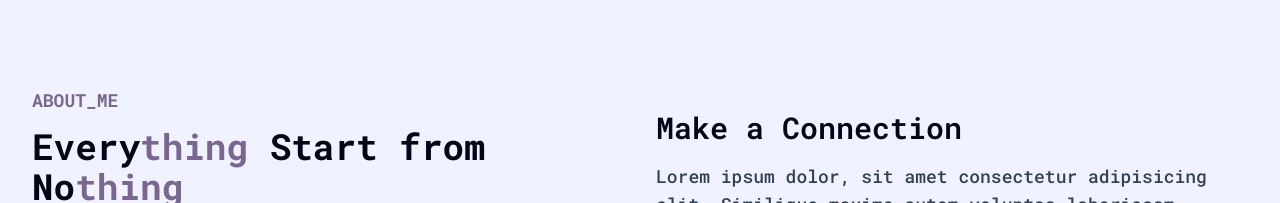
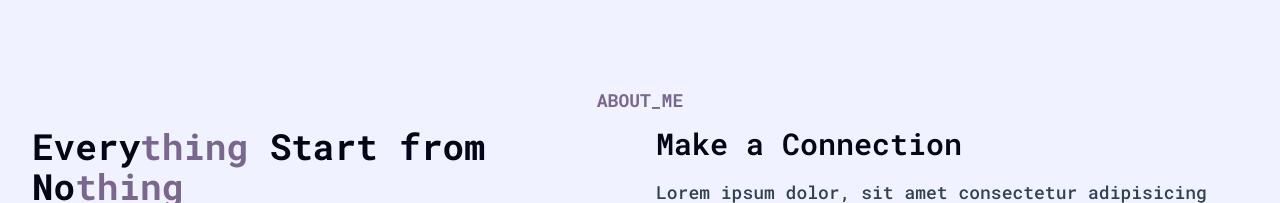
Before and after one commit to erlankurnia/erlankurnia.github.io, a Vue app: page / in a window 1280 px wide. Shown: the part 749-952 px from the top of the page. Built offline with nearby package versions, Linux system fonts and the light colour scheme.

Commit message:
Update AboutComponent.vue

```diff
--- a/src/components/AboutComponent.vue
+++ b/src/components/AboutComponent.vue
@@ -2,8 +2,10 @@
 	<section id="about" class="pt-24 pb-16 bg-bgSecondary">
 		<div class="container">
 			<div class="flex flex-wrap">
-				<div class="w-full p-4 mb-10 lg:w-1/2">
+				<div class="w-full px-4 pt-4 pb-0 mb-0 text-center">
 					<h4 class="mb-3 text-lg font-bold uppercase text-primary">About_Me</h4>
+				</div>
+				<div class="w-full p-4 pt-0 mb-10 lg:w-1/2">
 					<h2 class="max-w-xl mb-5 text-3xl font-bold text-dark lg:text-4xl">
 						Every<span class="text-primary">thing</span> Start from No<span class="text-primary">thing</span>
 					</h2>
@@ -14,7 +16,7 @@
 					</p>
 				</div>
 				<div class="w-full px-4 lg:w-1/2">
-					<h3 class="mb-4 text-2xl font-semibold text-dark lg:text-3xl lg:pt-10">Make a Connection</h3>
+					<h3 class="mb-4 text-2xl font-semibold text-dark lg:text-3xl">Make a Connection</h3>
 					<p class="mb-6 text-base font-medium text-secondary lg:text-lg">
 						Lorem ipsum dolor, sit amet consectetur adipisicing elit. Similique maxime autem voluptas laboriosam perspiciatis
 						nobis libero iste rerum consectetur eum tempore vitae dolorum magni et facere ipsam, tenetur veniam minima quidem
```
